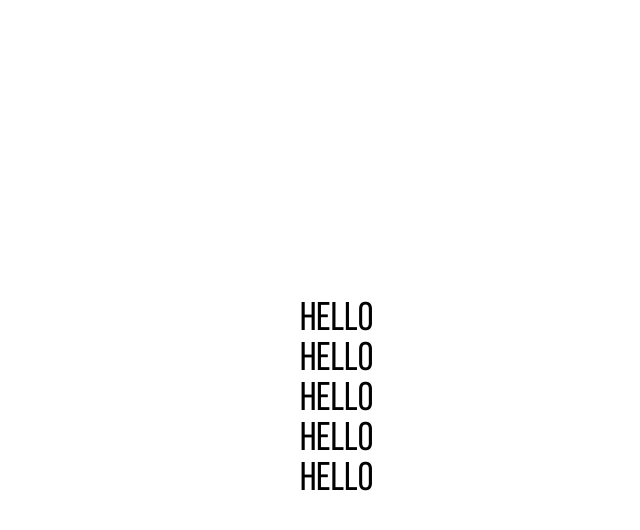
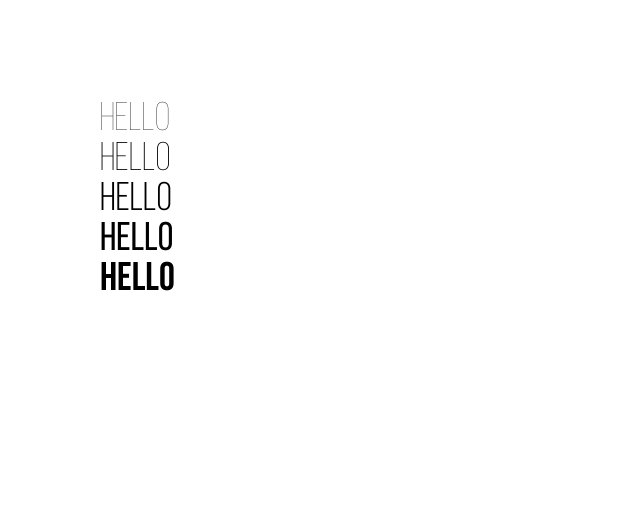
Before and after one commit to FenchikUA/HW_Tsymbaliuk, a plain HTML site: page index.html in a window 1280 px wide. Shown: the whole page, without its empty margins (0-640 px from the left). Drawn offline with Linux system fonts and the light colour scheme.

Commit message:
End test

```diff
--- a/css/style.css
+++ b/css/style.css
@@ -7,5 +7,21 @@
 body {
   font-family: BebasNeue;
   font-size: 40px;
-  margin: 300px 300px;
+  margin: 100px 100px;
 }
+
+.thin {
+  font-weight: 100;
+}
+
+.light {
+  font-weight: 200;
+}
+
+.bold {
+  font-weight: 600;
+}
+
+.book {
+  font-weight: 300;
+}
--- a/index.html
+++ b/index.html
@@ -1,5 +1,6 @@
 <!DOCTYPE html>
 <html lang="en">
+
 <head>
   <meta charset="UTF-8">
   <meta http-equiv="X-UA-Compatible" content="IE=edge">
@@ -16,6 +17,12 @@
     @font-face {
       font-family: BebasNeue;
       src: url(font/BebasNeue_Light.ttf);
+      font-weight: 200;
+    }
+
+    @font-face {
+      font-family: BebasNeue;
+      src: url(font/BebasNeue_Book.ttf);
       font-weight: 300;
     }
 
@@ -30,19 +37,16 @@
       src: url(font/BebasNeue_Bold.ttf);
       font-weight: 600;
     }
-
-    @font-face {
-      font-family: BebasNeue;
-      src: url(font/BebasNeue_Book.ttf);
-      font-weight: 700;
-    }
   </style>
 </head>
+
 <body>
   <p class="thin">Hello</p>
   <p class="light">Hello</p>
-  <p class="regular">Hello</p>
+  <p class="book">Hello</p>
+  <p>Hello</p>
   <p class="bold">Hello</p>
-  <p class="book">Hello</p>
+
 </body>
+
 </html>
```
